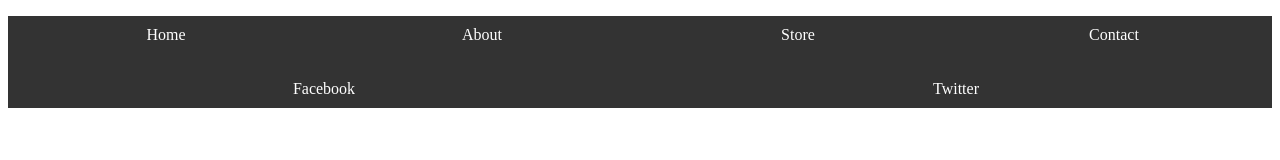
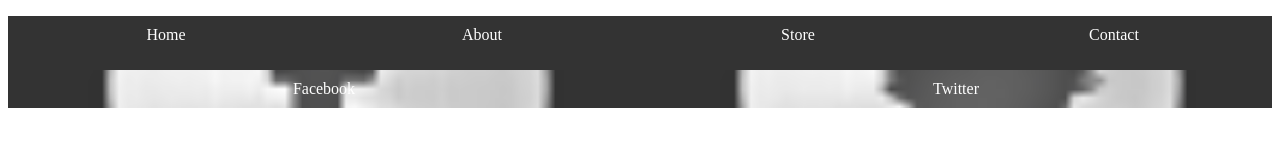
Before and after one commit to felianfilian/flexbox_test_01, a plain HTML site: page nested.html in a window 1280 px wide. Drawn offline with Linux system fonts and the light colour scheme.

Commit message:
social button styling

```diff
--- a/nested.css
+++ b/nested.css
@@ -22,7 +22,15 @@ nav a:hover {
   background-color: #555;
 }
 
-/* new code */
+a.tw {
+  background: url("img/tw.png") no-repeat center;
+  background-size: 80%;
+}
+
+a.fb {
+  background: url("img/fb.png") no-repeat center;
+  background-size: 80%;
+}
 
 @media screen and (min-width: 768px) {
   nav ul {
--- a/nested.html
+++ b/nested.html
@@ -6,7 +6,7 @@
   <meta http-equiv="X-UA-Compatible" content="IE=edge">
   <meta name="viewport" content="width=device-width, initial-scale=1.0">
   <title>Flex Menu Test</title>
-  <link rel="stylesheet" href="menu.css">
+  <link rel="stylesheet" href="nested.css">
 </head>
 
 <body>
```
Also changed, not shown: img/fb.png (added), img/tw.png (added).
